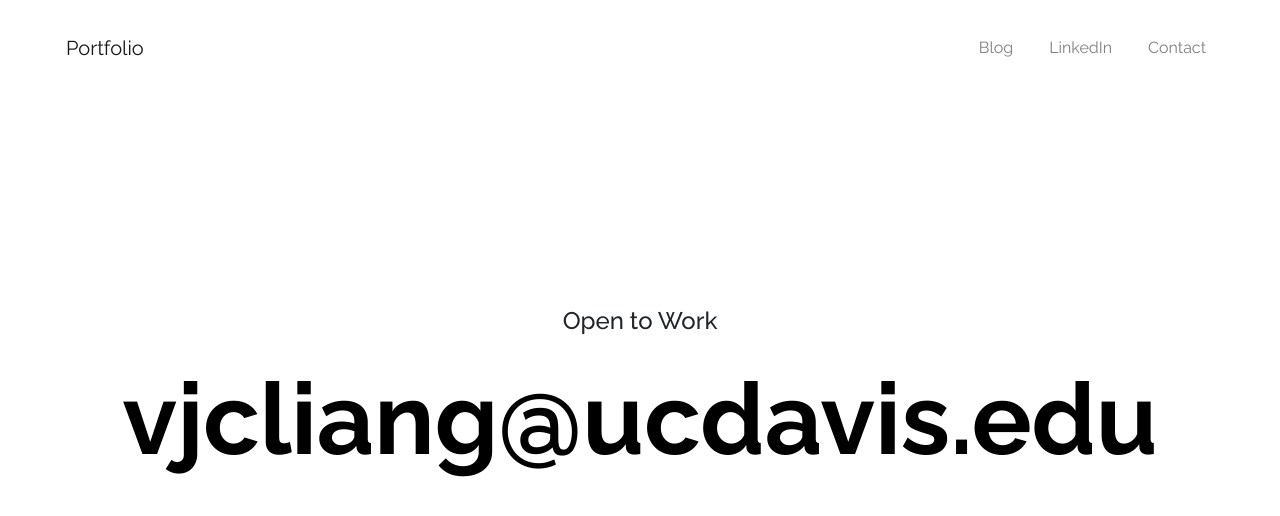
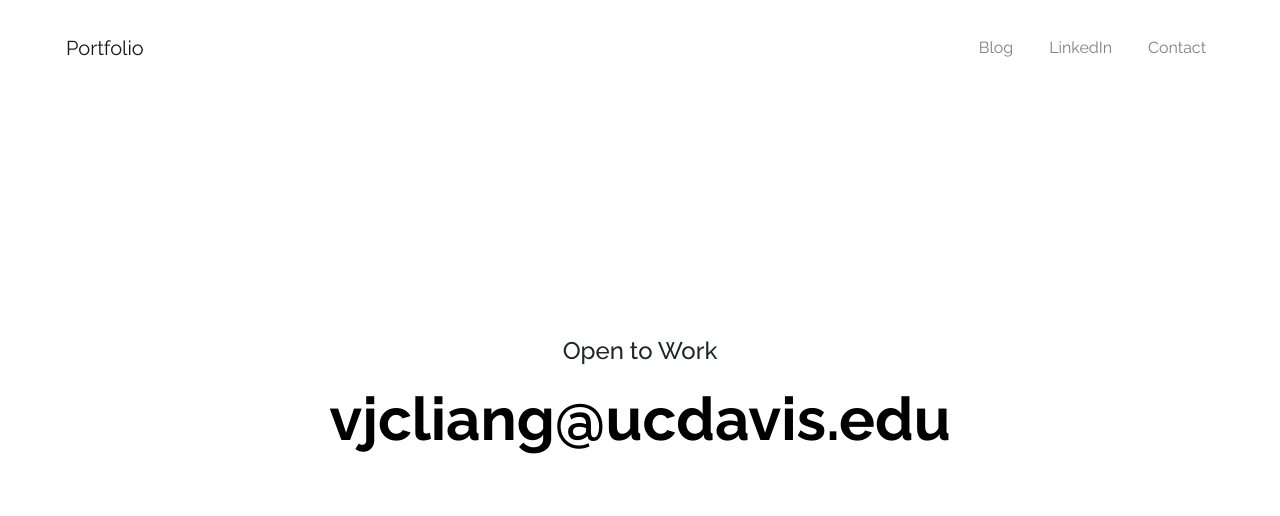
Before and after one commit to vanessaaleung/portfolio, a React (Create React App) app: page /contact in a window 1280 px wide. Shown: the top 516 px of the page. Built offline with nearby package versions, Linux system fonts and the light colour scheme.

Commit message:
contact font responsive
Signed-off-by: Eric <leungkachiiiii@gmail.com>

```diff
--- a/src/App.css
+++ b/src/App.css
@@ -7,6 +7,7 @@
   margin-top: 100px;
   overflow-x: hidden;
 }
+
 @media screen and (max-width: 719px) {
   .home {
     margin-left: 20px;
@@ -42,16 +43,40 @@
 }
 
 .email {
-  font-size: 100px;
+  font-size: 40px;
   color: black;
   font-weight: bold;
+}
+
+span.line {
+  display: inline-block;
+}
+
+@media screen and (max-width: 375px) {
+  .contact h4 {
+    font-size: 12px;
+  }
+  .email {
+    font-size: 18px;
+  }
+}
+
+@media screen and (min-width: 376px) and (min-width: 1024px) {
+  .email {
+    font-size: 40px;
+  }
+}
+
+@media screen and (min-width: 1265px) {
+  .email {
+    font-size: 60px;
+  }
 }
 
 .email:hover {
   color: #F86449;
   text-decoration: none;
 }
-
 
 /* Navigation */
 .navbar {
@@ -79,6 +104,8 @@
   color: black !important;
   outline: none !important;
   text-align: left !important;
+  padding-bottom: 0;
+  padding-top: 0;
 }
 
 .btn-link:active, .btn-link:focus {
--- a/src/components/Contact.jsx
+++ b/src/components/Contact.jsx
@@ -4,7 +4,10 @@ function Contact() {
   return (
     <div className="contact">
       <h4>Open to Work</h4>
-      <a className="email" href="mailto:vjcliang@ucdavis.edu">vjcliang@ucdavis.edu</a>
+      <a className="email" href="mailto:vjcliang@ucdavis.edu">
+        <span className="line">vjcliang</span>
+        <span className="line">@ucdavis.edu</span>
+      </a>
     </div>
   );
 }
```
